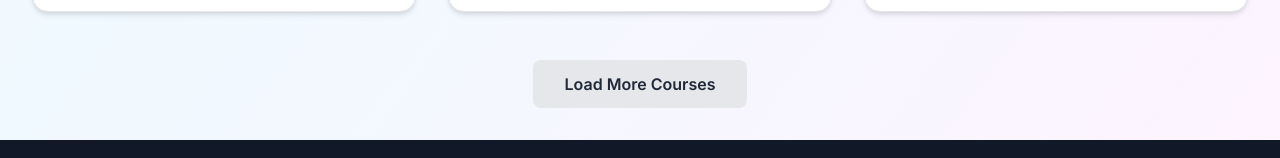
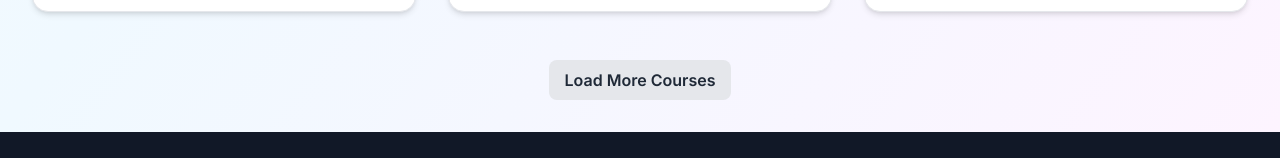
Before and after one commit to vicky55567123/tutorhub, a Next.js app: page /courses in a window 1280 px wide. Shown: the part 1684-1842 px from the top of the page. Built offline with nearby package versions, Linux system fonts and the light colour scheme.

Commit message:
Fix CSS compilation by removing @apply directives

```diff
--- a/src/app/globals.css
+++ b/src/app/globals.css
@@ -2,40 +2,42 @@
 @tailwind components;
 @tailwind utilities;
 
-:root {
-  --foreground-rgb: 0, 0, 0;
-  --background-start-rgb: 214, 219, 220;
-  --background-end-rgb: 255, 255, 255;
+body {
+  color: rgb(0, 0, 0);
+  background: rgb(255, 255, 255);
 }
 
-@media (prefers-color-scheme: dark) {
-  :root {
-    --foreground-rgb: 255, 255, 255;
-    --background-start-rgb: 0, 0, 0;
-    --background-end-rgb: 0, 0, 0;
-  }
+/* Custom button styles */
+.btn-primary {
+  background-color: rgb(37, 99, 235);
+  color: white;
+  font-weight: 600;
+  padding: 0.5rem 1rem;
+  border-radius: 0.5rem;
+  transition: background-color 0.2s;
 }
 
-body {
-  color: rgb(var(--foreground-rgb));
-  background: linear-gradient(
-      to bottom,
-      transparent,
-      rgb(var(--background-end-rgb))
-    )
-    rgb(var(--background-start-rgb));
+.btn-primary:hover {
+  background-color: rgb(29, 78, 216);
 }
 
-@layer components {
-  .btn-primary {
-    @apply bg-primary-600 hover:bg-primary-700 text-white font-semibold py-2 px-4 rounded-lg transition duration-200;
-  }
+.btn-secondary {
+  background-color: rgb(229, 231, 235);
+  color: rgb(31, 41, 55);
+  font-weight: 600;
+  padding: 0.5rem 1rem;
+  border-radius: 0.5rem;
+  transition: background-color 0.2s;
+}
 
-  .btn-secondary {
-    @apply bg-gray-200 hover:bg-gray-300 text-gray-800 font-semibold py-2 px-4 rounded-lg transition duration-200;
-  }
+.btn-secondary:hover {
+  background-color: rgb(209, 213, 219);
+}
 
-  .card {
-    @apply bg-white rounded-lg shadow-md p-6 border border-gray-200;
-  }
+.card {
+  background-color: white;
+  border-radius: 0.5rem;
+  box-shadow: 0 4px 6px -1px rgb(0 0 0 / 0.1);
+  padding: 1.5rem;
+  border: 1px solid rgb(229, 231, 235);
 }
```
